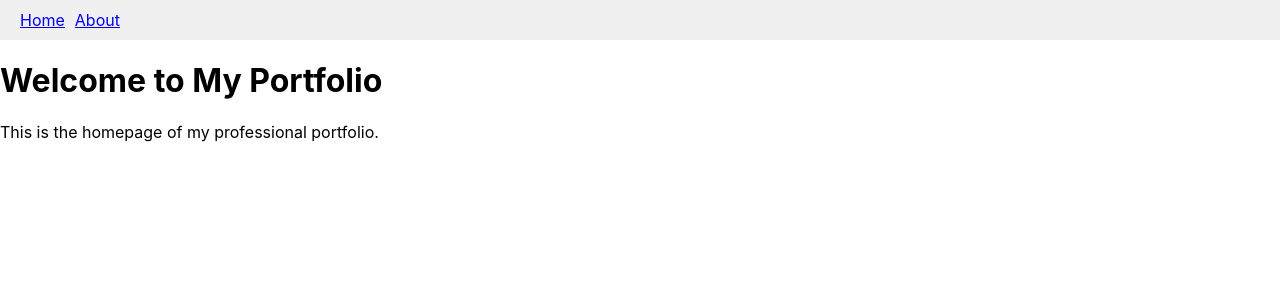
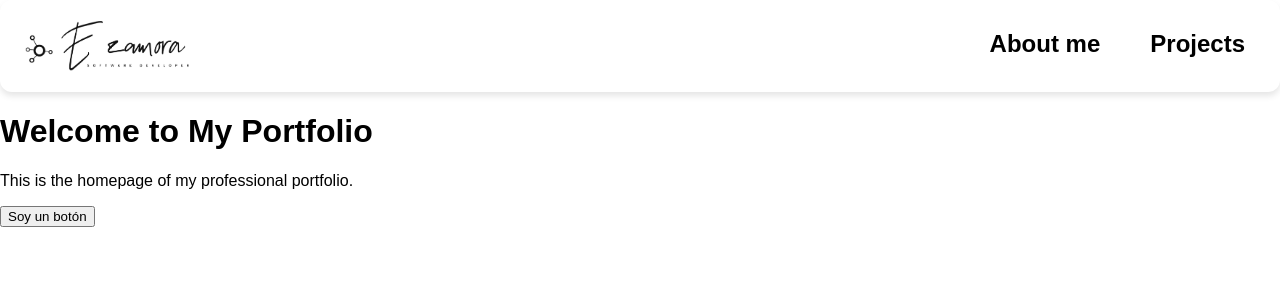
Before and after one commit to Edisonzm9/portfolio, a React (Create React App) app: page / in a window 1280 px wide. Shown: the top 300 px of the page. Built offline with nearby package versions, Linux system fonts and the light colour scheme.

Commit message:
Update changes

```diff
--- a/package.json
+++ b/package.json
@@ -38,5 +38,8 @@
       "last 1 firefox version",
       "last 1 safari version"
     ]
+  },
+  "devDependencies": {
+    "@babel/plugin-proposal-private-property-in-object": "^7.21.11"
   }
 }
--- a/src/App.css
+++ b/src/App.css
@@ -1,38 +1,4 @@
-.App {
-  text-align: center;
+
+body {
+  font-family: "Century Gothic", Arial, sans-serif;
 }
-
-.App-logo {
-  height: 40vmin;
-  pointer-events: none;
-}
-
-@media (prefers-reduced-motion: no-preference) {
-  .App-logo {
-    animation: App-logo-spin infinite 20s linear;
-  }
-}
-
-.App-header {
-  background-color: #282c34;
-  min-height: 100vh;
-  display: flex;
-  flex-direction: column;
-  align-items: center;
-  justify-content: center;
-  font-size: calc(10px + 2vmin);
-  color: white;
-}
-
-.App-link {
-  color: #61dafb;
-}
-
-@keyframes App-logo-spin {
-  from {
-    transform: rotate(0deg);
-  }
-  to {
-    transform: rotate(360deg);
-  }
-}
--- /dev/null
+++ b/src/components/Header.css
@@ -0,0 +1,78 @@
+/* Estilo para el contenedor del header */
+.header-container {
+    /* Eliminamos la altura fija */
+    /* height: 30px; */
+    padding: 16px 20px;
+    box-shadow: 0 4px 6px rgba(0, 0, 0, 0.1);
+    text-align: center;
+    border-radius: 12px;
+    display: flex;
+    align-items: center;
+    justify-content: space-between;
+}
+
+/* Estilo para el contenedor del logo */
+.logo-container {
+    display: flex;
+    align-items: center;
+    padding-right: 20px;
+}
+
+/* Estilo para la imagen del logo */
+.logo {
+    max-height: 50px; /* Ajusta este valor según el tamaño deseado */
+    height: auto;
+    width: auto;
+    padding: 5px;
+    object-fit: contain;
+    border-radius: 8px;
+}
+
+/* Estilo para la lista de navegación */
+.nav-list {
+    list-style-type: none;
+    margin: 0;
+    padding: 0;
+    display: flex;
+    justify-content: center;  /* Centra los elementos dentro del contenedor */
+    flex-wrap: wrap;  /* Permite que los elementos se ajusten en varias filas si hay muchos */
+}
+
+/* Estilo para los elementos de la lista de navegación */
+.nav-item {
+    margin-right: 20px;
+    margin-bottom: 3px;  /* Añade margen inferior para que al agregar más enlaces, no se vean demasiado juntos */
+}
+
+.nav-item:last-child {
+    margin-right: 0;  /* Elimina el margen derecho del último elemento */
+}
+
+/* Estilo para los enlaces de la navegación */
+.nav-link {
+    text-decoration: none;
+    color: black;
+    font-size: 24px;  /* Letras más grandes */
+    font-weight: bold;
+    padding: 10px 15px;
+    border-radius: 12px;  /* Bordes redondeados en los botones */
+    transition: all 0.3s ease;  /* Efecto de transición */
+    background-color: rgba(255, 255, 255, 0.5);
+    backdrop-filter: blur(0px);  /* Inicialmente, sin blur */
+}
+
+/* Efectos al pasar el ratón sobre los enlaces */
+.nav-link:hover {
+    background-color: rgba(255, 99, 71, 0.7); /* Color de fondo tomate con transparencia */
+    color: white;
+    transform: scale(1.1);  /* Agranda el enlace un poco */
+    box-shadow: 0px 4px 10px rgba(0, 0, 0, 0.2);  /* Sombra en el hover */
+    backdrop-filter: blur(5px);  /* Efecto de desenfoque en hover */
+}
+
+/* Responsive: Ajusta el tamaño del texto para pantallas pequeñas */
+@media (max-width: 768px) {
+    .nav-link {
+      font-size: 20px;  /* Tamaño de fuente más pequeño en dispositivos móviles */
+    }
+}
--- a/src/components/Header.js
+++ b/src/components/Header.js
@@ -1,17 +1,24 @@
 import React from 'react';
 import { Link } from 'react-router-dom';
+import './Header.css';  // Importa el archivo CSS
+import logoW from '../assets/images/logoW.png';
 
 function Header() {
   return (
-    <header style={{ backgroundColor: '#f0f0f0', padding: '10px 20px' }}>
+    <header className="header-container">
+
+      <div className="logo-container">
+        <img src={logoW} alt="Logo" className="logo" />
+      </div>
       <nav>
-        <ul style={{ listStyleType: 'none', margin: 0, padding: 0 }}>
-          <li style={{ display: 'inline', marginRight: '10px' }}>
-            <Link to="/">Home</Link>
+        <ul className="nav-list">
+          <li className="nav-item">
+            <Link to="/about" className="nav-link">About me</Link>
           </li>
-          <li style={{ display: 'inline', marginRight: '10px' }}>
-            <Link to="/about">About</Link>
+          <li className="nav-item">
+            <Link to="/" className="nav-link">Projects</Link>
           </li>
+
         </ul>
       </nav>
     </header>
--- a/src/pages/home.js
+++ b/src/pages/home.js
@@ -5,8 +5,20 @@ function Home() {
     <div>
       <h1>Welcome to My Portfolio</h1>
       <p>This is the homepage of my professional portfolio.</p>
+      <MyButton />
     </div>
+
+
   );
+
+
 }
 
+function MyButton() {
+    return (
+      <button>Soy un botón</button>
+    );
+  }
+
+
 export default Home;
```
Also changed, not shown: src/assets/images/logoW.png (added), 1 other file (tests, documents, lock files or other folders).
